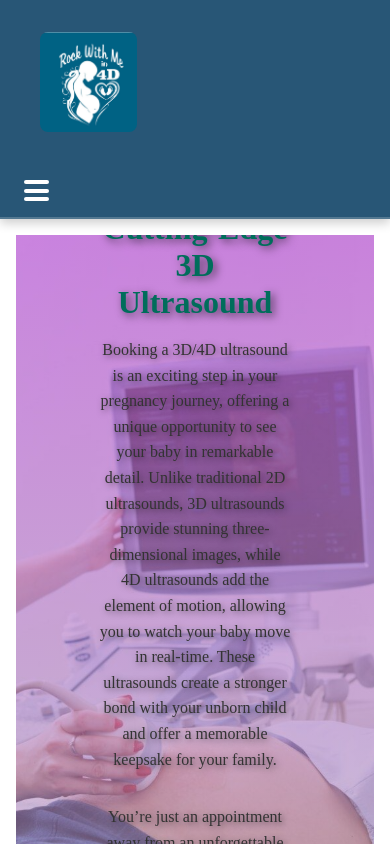
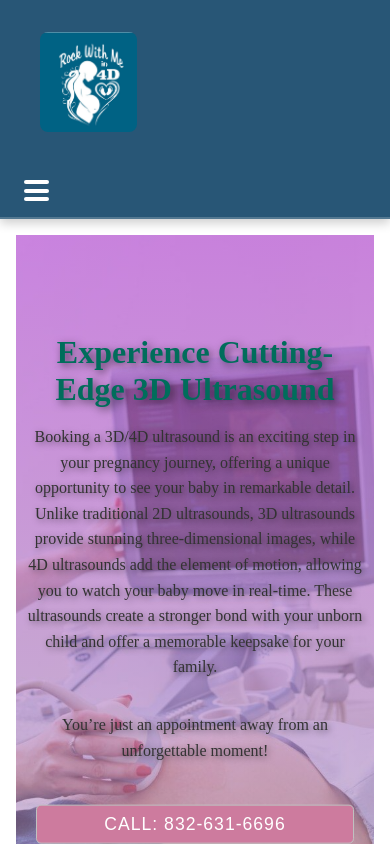
Before and after one commit to zcross13/rock_with_me, a React (Vite) app: page / in a window 390 px wide. Shown: the top 844 px of the page. Built offline with nearby package versions, Linux system fonts and the light colour scheme.

Commit message:
fix spacing on mobile header

```diff
--- a/src/main.tsx
+++ b/src/main.tsx
@@ -1,7 +1,6 @@
 import { StrictMode } from 'react';
 import { createRoot } from 'react-dom/client';
 import App from './App.tsx';
-import './styles.css';
 import { BrowserRouter } from 'react-router-dom';
 import 'slick-carousel/slick/slick.css';
 import 'slick-carousel/slick/slick-theme.css';
--- a/src/styles/header.css
+++ b/src/styles/header.css
@@ -1,4 +1,11 @@
-/* Add some default styling to ensure consistency */
+/* Ensuring full height for the body and html */
+html,
+body {
+  height: 100%;
+  margin: 0;
+  padding: 0;
+}
+
 header {
   position: relative;
   overflow: hidden;
@@ -10,6 +17,9 @@
   background-size: cover;
   background-position: center;
   position: relative;
+  display: flex;
+  flex-direction: column;
+  justify-content: center;
 }
 
 .hero-overlay {
@@ -22,36 +32,40 @@
     to bottom,
     rgba(186, 85, 211, 0.7),
     rgba(169, 169, 169, 0.5)
-  ); /* Mauve to light gray gradient */
+  );
   display: flex;
   justify-content: center;
   align-items: center;
   text-align: center;
+  padding: 0 20px; /* Add padding to prevent clipping */
+  box-sizing: border-box; /* Ensure padding doesn't affect layout */
 }
 
 .hero-content {
-  color: #006d5b; /* Dark Teal for the text */
+  color: #006d5b;
   max-width: 800px;
   margin: 0 auto;
   padding: 20px;
   overflow: hidden;
-  text-align: center; /* Center text content for smaller screens */
+  text-align: center;
+  width: 100%; /* Ensure content takes full width */
+  box-sizing: border-box;
 }
 
 h1 {
-  font-size: 3.5rem; /* Bigger text size */
+  font-size: 3.5rem; /* Larger font for heading */
   font-weight: bold;
   margin-bottom: 20px;
-  text-shadow: 3px 3px 8px rgba(0, 0, 0, 0.6); /* Stronger text shadow */
-  color: #006d5b; /* Dark Teal for the heading */
+  text-shadow: 3px 3px 8px rgba(0, 0, 0, 0.6);
+  color: #006d5b;
 }
 
 p {
   font-size: 1.3rem;
   margin-bottom: 20px;
   line-height: 1.6;
-  text-shadow: 2px 2px 6px rgba(0, 0, 0, 0.5); /* Stronger text shadow */
-  color: #333; /* Dark gray text for readability */
+  text-shadow: 2px 2px 6px rgba(0, 0, 0, 0.5);
+  color: #333;
 }
 
 .cta-buttons-container {
@@ -59,16 +73,17 @@
   justify-content: center;
   align-items: center;
   gap: 20px;
-  flex-wrap: wrap; /* Allow buttons to wrap on smaller screens */
+  flex-wrap: wrap;
   padding: 20px;
+  box-sizing: border-box;
 }
 
 .cta-button {
   padding: 15px 30px;
   font-size: 1.2rem;
-  background-color: #006d5b; /* Dark Teal for buttons */
+  background-color: #006d5b;
   color: white;
-  border: 1px solid #c0c0c0; /* Silver border for buttons */
+  border: 1px solid #c0c0c0;
   cursor: pointer;
   transition: background-color 0.3s ease, border-color 0.3s ease;
   text-transform: uppercase;
@@ -76,12 +91,12 @@
 }
 
 .cta-button:hover {
-  background-color: #4d9a8c; /* Light Teal for hover */
-  border-color: #c0c0c0; /* Silver border stays */
+  background-color: #4d9a8c;
+  border-color: #c0c0c0;
 }
 
 .or-text {
-  color: #c0c0c0; /* Silver for the separator */
+  color: #c0c0c0;
   font-size: 1.2rem;
 }
 
@@ -109,13 +124,11 @@
     padding: 15px; /* Adjust padding inside hero content on smaller screens */
   }
 
-  /* Prevent cut-off content on small screens */
   .hero-overlay {
-    padding: 0 10px; /* Add horizontal padding to prevent edges from getting cut off */
+    padding: 0 15px; /* Add padding inside overlay to avoid clipping */
   }
 }
 
-/* Mobile Menu Adjustments */
 @media (max-width: 480px) {
   h1 {
     font-size: 2.5rem; /* Slightly smaller font size for very small screens */
@@ -131,13 +144,12 @@
     padding: 10px; /* Reduce container padding */
   }
 
-  /* Prevent cut-off of content */
   .hero-content {
     padding: 10px; /* Reduce padding for smaller screens */
     max-width: 100%; /* Ensure content fits fully */
   }
 
   .hero-overlay {
-    padding: 0 5px; /* More padding adjustments to prevent cut-off */
+    padding: 0 10px; /* Add more padding adjustments to prevent cut-off */
   }
 }
```
